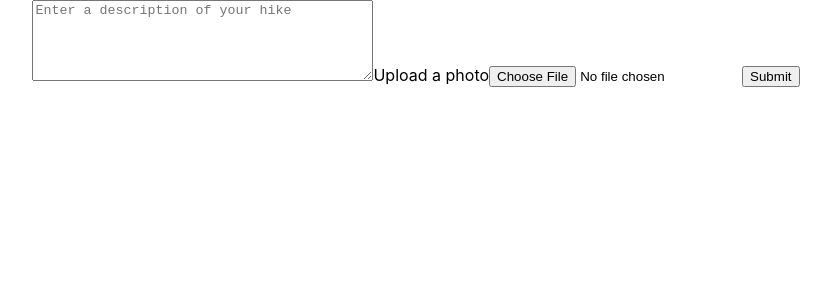
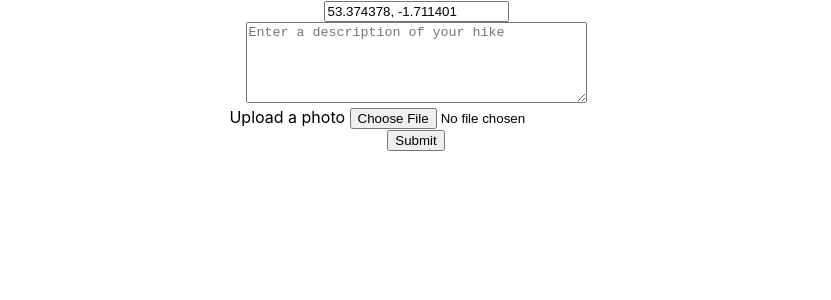
Before and after one commit to Ashley-Slaney/PinMyHike, a React (Create React App) app: page / in a window 1280 px wide. Shown: the top 300 px of the page, without its empty margins (224-1055 px from the left). Built offline with nearby package versions, Linux system fonts and the light colour scheme.

Commit message:
feat: add location field & remove unecessary comments

```diff
--- a/public/index.html
+++ b/public/index.html
@@ -10,34 +10,11 @@
       content="Web site created using create-react-app"
     />
     <link rel="apple-touch-icon" href="%PUBLIC_URL%/logo192.png" />
-    <!--
-      manifest.json provides metadata used when your web app is installed on a
-      user's mobile device or desktop. See https://developers.google.com/web/fundamentals/web-app-manifest/
-    -->
     <link rel="manifest" href="%PUBLIC_URL%/manifest.json" />
-    <!--
-      Notice the use of %PUBLIC_URL% in the tags above.
-      It will be replaced with the URL of the `public` folder during the build.
-      Only files inside the `public` folder can be referenced from the HTML.
-
-      Unlike "/favicon.ico" or "favicon.ico", "%PUBLIC_URL%/favicon.ico" will
-      work correctly both with client-side routing and a non-root public URL.
-      Learn how to configure a non-root public URL by running `npm run build`.
-    -->
-    <title>React App</title>
+    <title>PinMyHike</title>
   </head>
   <body>
     <noscript>You need to enable JavaScript to run this app.</noscript>
     <div id="root"></div>
-    <!--
-      This HTML file is a template.
-      If you open it directly in the browser, you will see an empty page.
-
-      You can add webfonts, meta tags, or analytics to this file.
-      The build step will place the bundled scripts into the <body> tag.
-
-      To begin the development, run `npm start` or `yarn start`.
-      To create a production bundle, use `npm run build` or `yarn build`.
-    -->
   </body>
 </html>
--- a/src/components/Form.js
+++ b/src/components/Form.js
@@ -1,11 +1,15 @@
 export const Form = () => {
   return (
     <div className="form">
+      <input type="text" name="location" id="location" value="53.374378, -1.711401"/>
+      <br />
       <textarea id="description" type="text" cols="40" rows="5"
         placeholder="Enter a description of your hike" className="text-field">
       </textarea>
-      <label htmlFor="photo">Upload a photo</label>
+      <br />
+      <label htmlFor="photo">Upload a photo </label>
       <input id="photo" type="file" accept="image/png, image/jpeg" />
+      <br />
       <button type="submit" className="btn">Submit</button>
     </div>
   )
```
Also changed, not shown: 1 other file (tests, documents, lock files or other folders).
